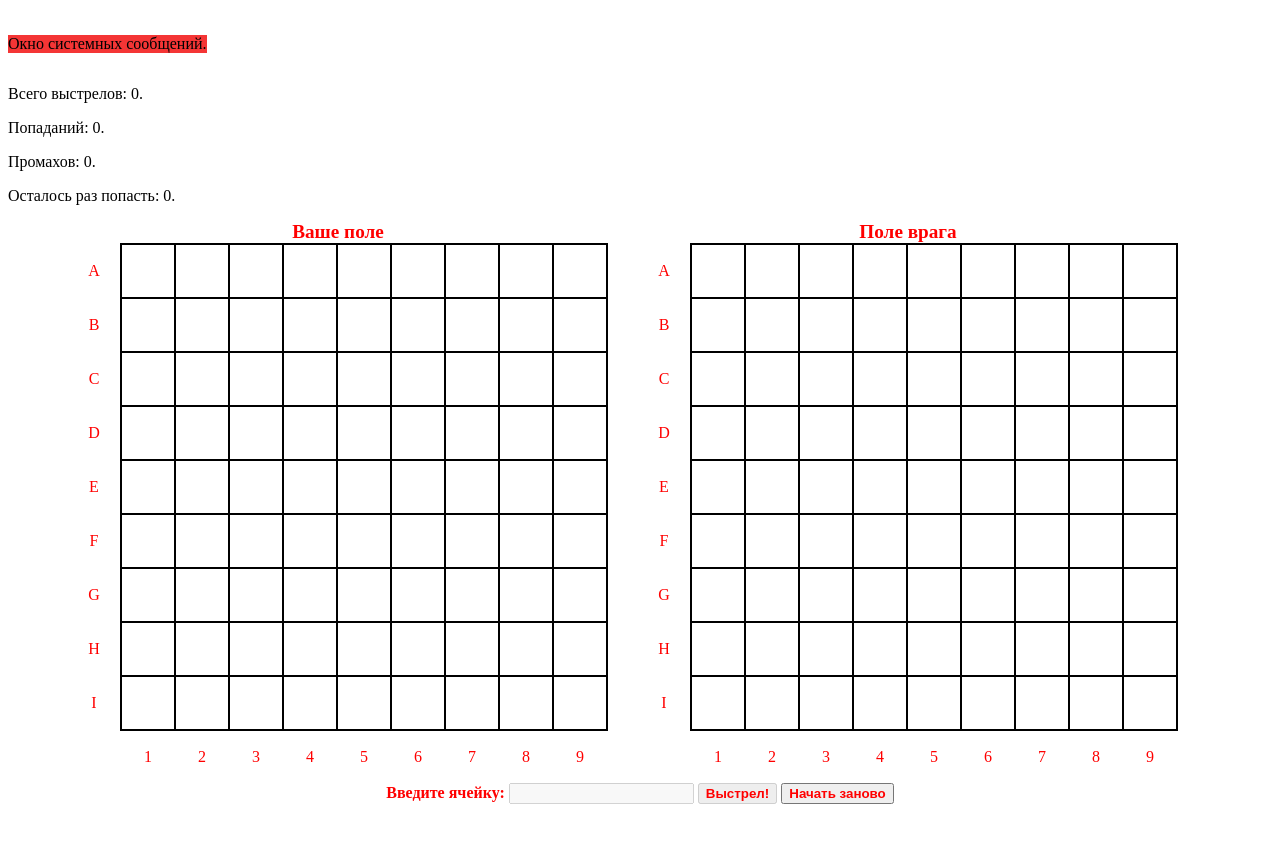
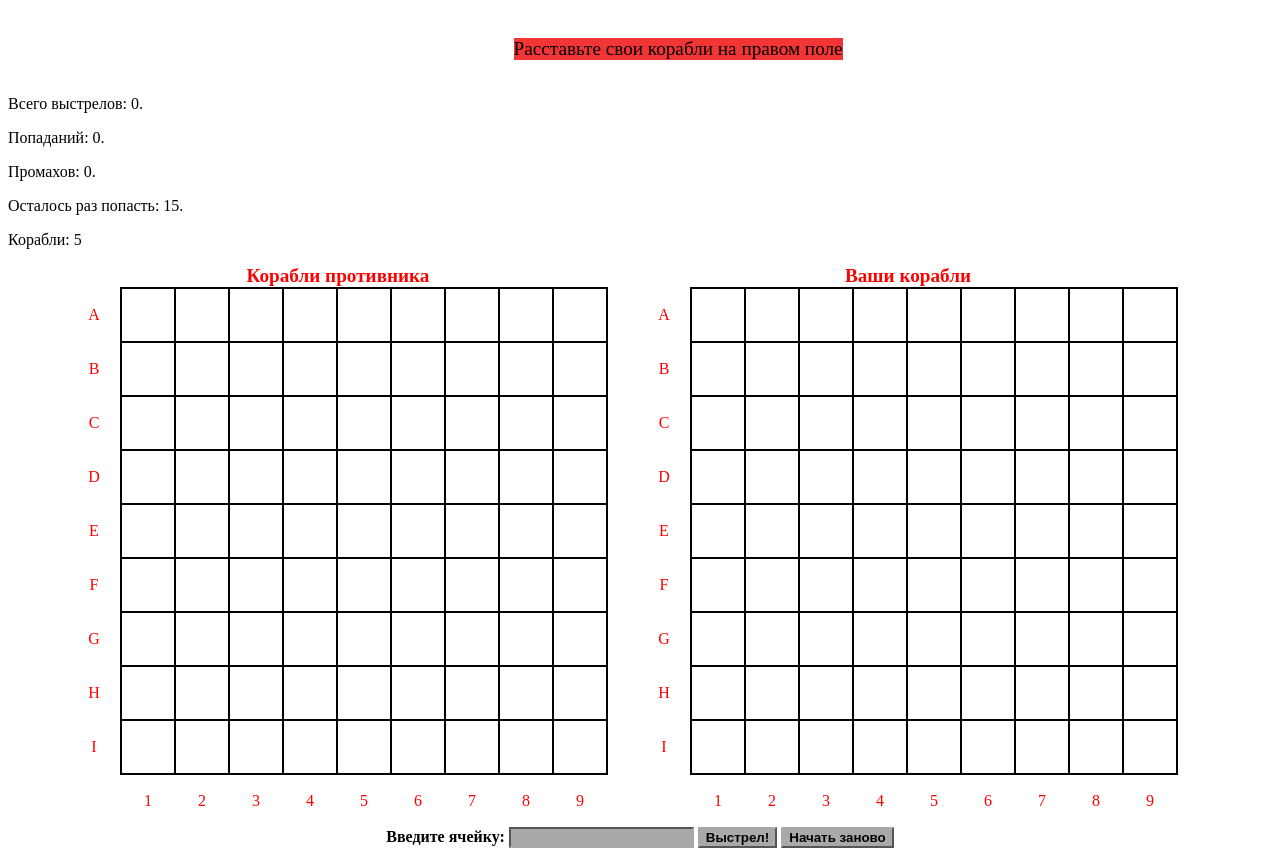
Before and after one commit to IgorShayderov/battleships, a plain HTML site: page battleships.html in a window 1280 px wide. Shown: the part 61-917 px from the top of the page. Before the commit the page ends 873 px from the top, so only its background shows below. Drawn offline with nearby package versions, Linux system fonts and the light colour scheme.

Commit message:
Again something has been changed

```diff
--- a/battleship.js
+++ b/battleship.js
@@ -22,7 +22,6 @@ shipsSunk: 0,
 
 hits: 0,
 misses: 0,
-hits_left: 9,
 
 vertical_cells: ["A", "B", "C", "D", "E", "F", "G", "H", "I"],
 hitted_cells: [],
@@ -197,31 +196,47 @@ var controller = {
  				}
 			}
 		},
-};
 
-function fill_the_fields () {
+	fill_the_fields: function() {
 	$("#total_shots").text(controller.guesses);
 	$("#hits").text(model.hits);
 	$("#misses").text(model.misses);
-	$("#hits_left").text(model.hits_left);
-}
+	$("#hits_left").text(model.numShips * 3);
+	$("#your_ships").text(model.numShips);
+},
+
+	startGame: function() {
+	$("#restart_game").attr('disabled', 'disabled').addClass('closed');
+	$("label font").css("color", "black");
+	$("#guessInput").attr('disabled', 'disabled').addClass('closed');
+	$("#shot").attr('disabled', 'disabled').addClass('closed');
+	view.displayMessage("Расставьте свои корабли на правом поле");
+	}
+};
+
+
 
 window.onload = function() {
 	model.deployShips();
-	$("#guessInput").attr('disabled', 'disabled');
-	$("#shot").attr('disabled', 'disabled');
-	//alert("Расставьте корабли на правом поле.");
-	$("#enemys_field td").click(function(){
+	controller.fill_the_fields();
+	controller.startGame();
+///тут я закончил последний раз, надо исправить
+	$("#enemys_field").on("click", [".selected td"],function(){
 		$(this).toggleClass('selected');
+		if ($(".selected").length === 3){
+			console.log(toString($(".selected").length));
+		}
+		console.log(toString(typeof($(".selected"))));
 	});
 
-	$("#shot").click(function () {
+//события
+	$("#shot").on("click", function () {
 		controller.processGuess(document.getElementById('guessInput').value);
 		fill_the_fields();
 		$("#guessInput").val("");
 		});
 
-	$("#guessInput").keypress(function (e) {
+	$("#guessInput").on("keypress", function (e) {
 		if (e.keyCode === 13) {
 		document.getElementById("shot").click();
 		return false;
--- a/battleships.css
+++ b/battleships.css
@@ -43,17 +43,26 @@ caption {
 	text-align: center;
 	vertical-align: center;
 }
+.closed{
+	color: black !important;
+	background-color: darkgrey;
+	border-color: darkgrey;
+}
 #counter {
 	float: left;
 }
 #message {
 	background-color: #f43535;
 	display: inline-block;
+	position: relative;
+	left: 40%;
+	font-size: 1.2em;
 }
 #shot, #restart_game, #confirm {
 	color: red;
 	font-weight: bold;
 	display: inline-block;
+	cursor: pointer;
 }
 #enemys_field {
 	margin-left: 30px;
@@ -64,3 +73,6 @@ caption {
 .selected {
 	background-color: #0c5ad6;
 }
+.placed {
+	background-color: blue;
+}
--- a/battleships.html
+++ b/battleships.html
@@ -20,11 +20,12 @@
 	<p>Попаданий: <span id='hits'>0</span>.</p>
 	<p>Промахов: <span id='misses'>0</span>.</p>
 	<p>Осталось раз попасть: <span id='hits_left'>0</span>.</p>
+	<p>Корабли: <span id="your_ships">0</span></p>
 </div>
 
 <div class='tables'>
 	<table id='your_field'>
-		<caption> Ваше поле </caption>
+		<caption> Корабли противника </caption>
 		<tr> <td class='literal'>A</td> <td id='A1' class='field'></td> <td id='A2' class='field'></td> <td id='A3' class='field'></td> <td id='A4' class='field'></td> <td id='A5' class='field'></td> <td id='A6' class='field'></td> <td id='A7' class='field'></td> <td id='A8' class='field'></td> <td id='A9' class='field'></td> </tr>
 
 		<tr> <td class='literal'>B</td> <td id='B1' class='field'></td> <td id='B2' class='field'></td> <td id='B3' class='field'></td> <td id='B4' class='field'></td> <td id='B5' class='field'></td> <td id='B6' class='field'></td> <td id='B7' class='field'></td> <td id='B8' class='field'></td> <td id='B9' class='field'></td> </tr>
@@ -47,7 +48,7 @@
 	</table>
 
 <table id='enemys_field'>
-	    <caption> Поле врага </caption>
+	    <caption> Ваши корабли </caption>
 		<tr> <td class='literal'>A</td> <td id='A1' class='field'></td> <td id='A2' class='field'></td> <td id='A3' class='field'></td> <td id='A4' class='field'></td> <td id='A5' class='field'></td> <td id='A6' class='field'></td> <td id='A7' class='field'></td> <td id='A8' class='field'></td> <td id='A9' class='field'></td> </tr>
 
 		<tr> <td class='literal'>B</td> <td id='B1' class='field'></td> <td id='B2' class='field'></td> <td id='B3' class='field'></td> <td id='B4' class='field'></td> <td id='B5' class='field'></td> <td id='B6' class='field'></td> <td id='B7' class='field'></td> <td id='B8' class='field'></td> <td id='B9' class='field'></td> </tr>
```
